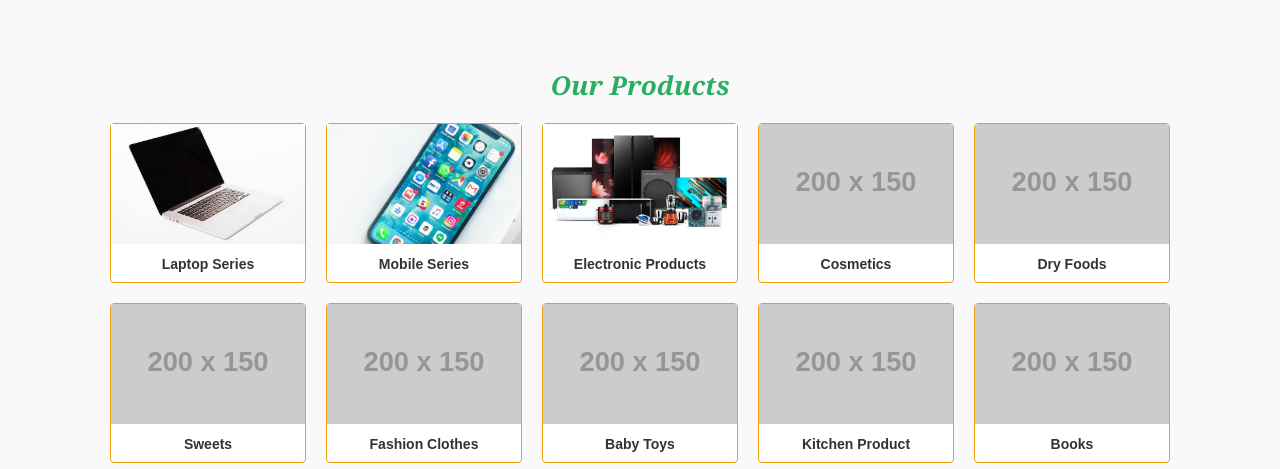
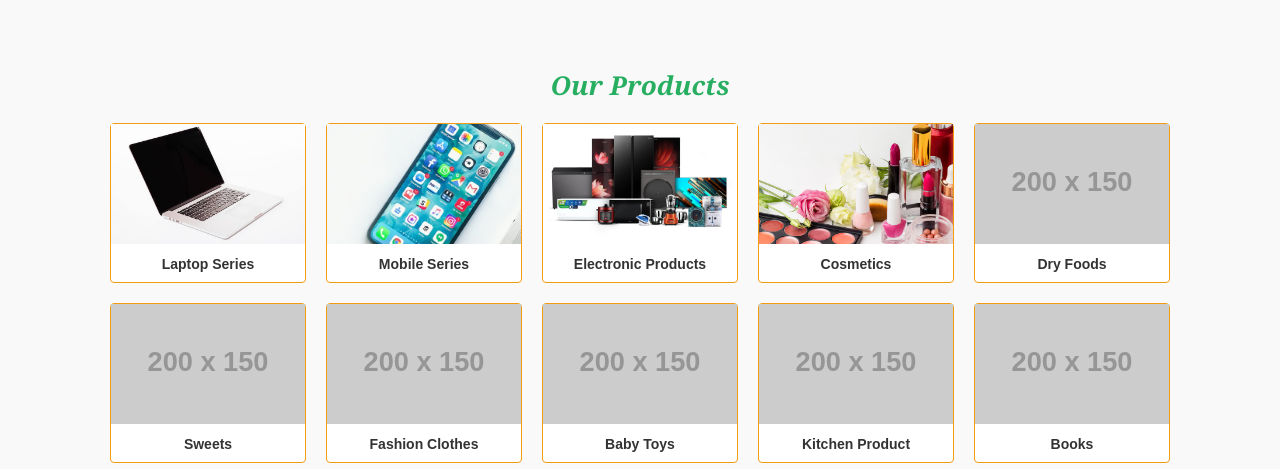
Before and after one commit to Amanot-Islam/e-commerce, a plain HTML site: page index.html in a window 1280 px wide. Shown: the part 747-1216 px from the top of the page. Drawn offline with Linux system fonts and the light colour scheme; placeholder pictures from the web are drawn by us.

Commit message:
Update index.html

```diff
--- a/index.html
+++ b/index.html
@@ -98,8 +98,9 @@
                 <h3>Electronic Products</h3>  </a>
             </div>
             <div class="category-item">
-                <img src="https://via.placeholder.com/200x150" alt="Cosmetics">
-                <h3>Cosmetics</h3>
+                <a href="cosmetics.html" style="text-decoration: none; color: inherit; display: block;">
+                <img src="images/cosmetics.jpg" alt="Cosmetics">
+                <h3>Cosmetics</h3> </a>
             </div>
             <div class="category-item">
                 <img src="https://via.placeholder.com/200x150" alt="Dry Foods">
```
